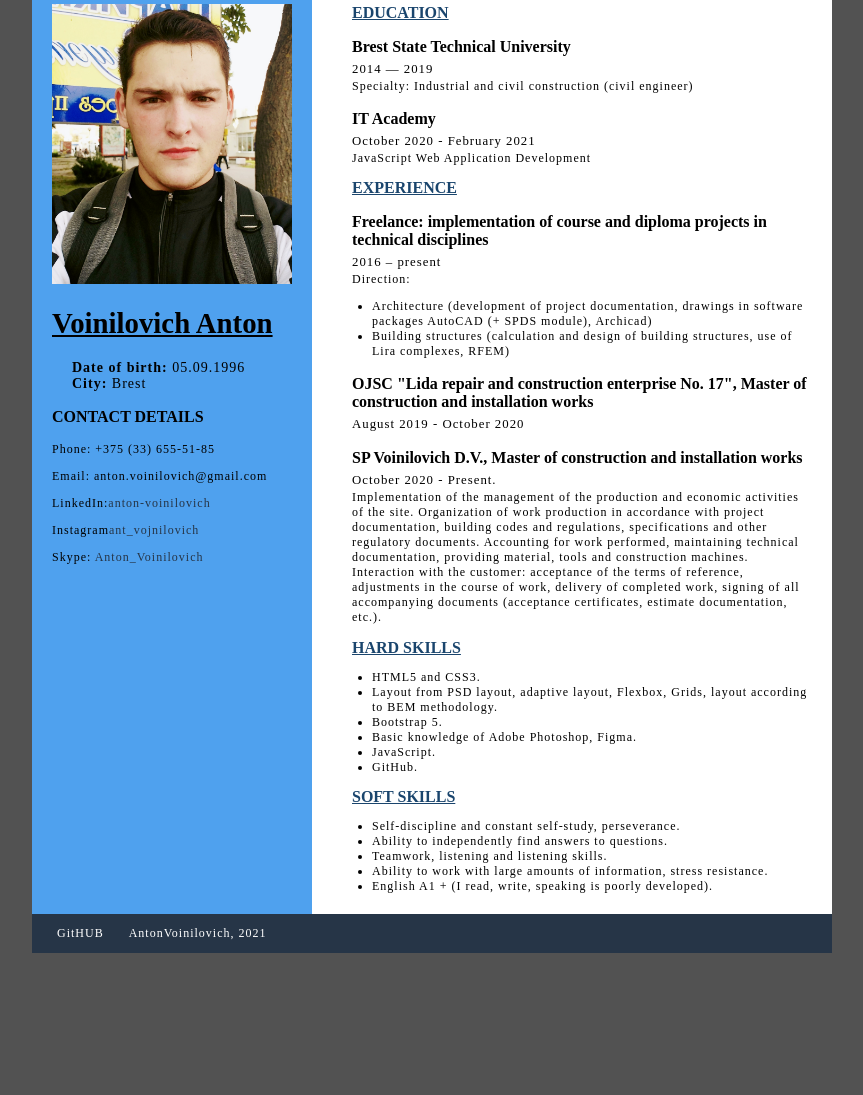
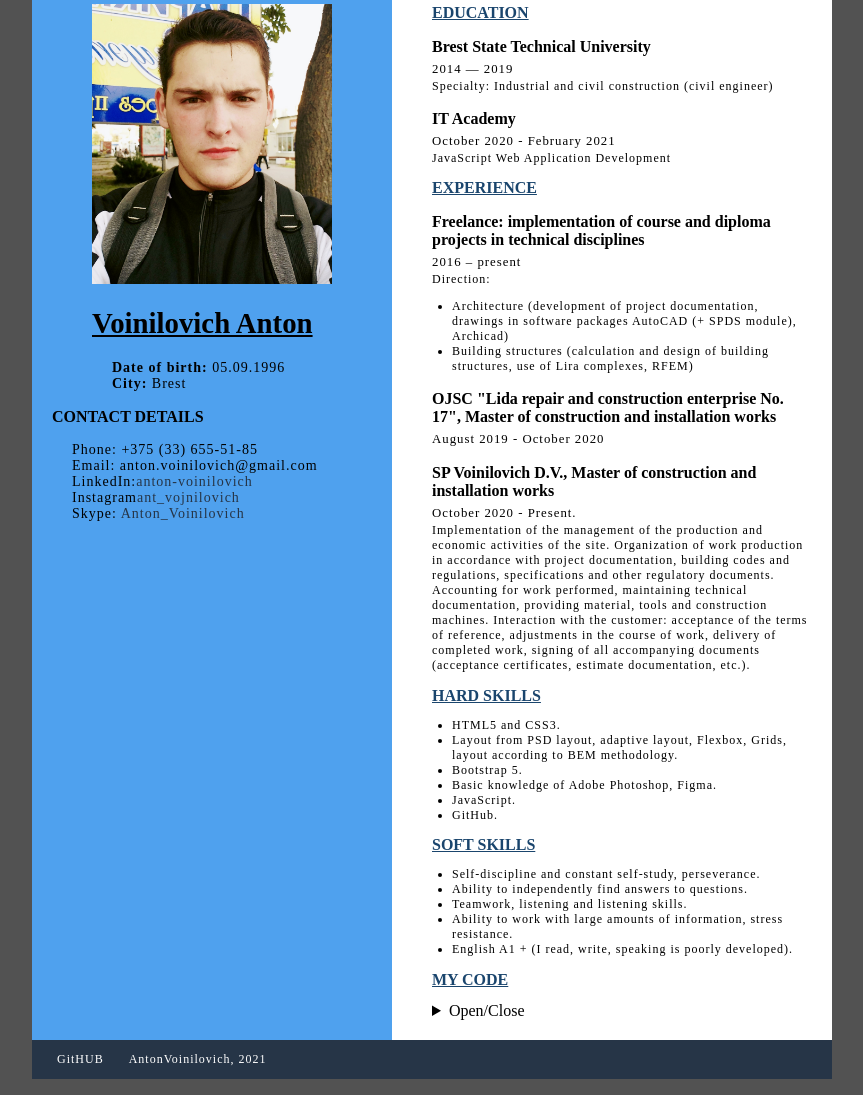
Before and after one commit to AntonVoinilovich/rsschool-cv, a plain HTML site: page index.html in a window 1280 px wide. Shown: the part 32-1127 px from the top of the page, without its empty margins (208-1071 px from the left). Before the commit the page ends 1001 px from the top, so only its background shows below. Drawn offline with Linux system fonts and the light colour scheme.

Commit message:
fix: teg
fix: teg

```diff
--- a/index.html
+++ b/index.html
@@ -9,34 +9,35 @@
     <title>CV</title>
 </head>
 
-<body>
-    <div class="article CV">
+<div class="article CV">
         <div class="section cvContent">
             <div class="cv-left">
-                <div class="wrapper">
-                    <div>
+                <header class="wrapper">
+                    <figure>
                         <img src="myPhoto.jpg" alt="myPhoto">
                         <h1>Voinilovich Anton</h1>
                         <ul>
                             <li><b>Date of birth:</b> 05.09.1996</li>
                             <li><b>City:</b> Brest</li>
                         </ul>
-                    </div>
-                    <div>
+                    </figure>
+                    <nav>
                         <h3>CONTACT DETAILS</h3>
-                        <p>Phone: +375 (33) 655-51-85</p>
-                        <p>Email: anton.voinilovich@gmail.com</p>
-                        <p>LinkedIn:<a href="https://www.linkedin.com/in/anton-voinilovich/"
-                                target="blank">anton-voinilovich</a></p>
-                        <p>Instagram<a href="https://www.instagram.com/ant_vojnilovich/"
-                                target="blank">ant_vojnilovich</a></p>
-                        <p>Skype: <a href="skype:Anton_Voinilovich">Anton_Voinilovich</a></p>
-                    </div>
-                </div>
+                        <ul>
+                            <li>Phone: +375 (33) 655-51-85</li>
+                            <li>Email: anton.voinilovich@gmail.com</li>
+                            <li>LinkedIn:<a href="https://www.linkedin.com/in/anton-voinilovich/"
+                                target="blank">anton-voinilovich</a></li>
+                            <li>Instagram<a href="https://www.instagram.com/ant_vojnilovich/"
+                                target="blank">ant_vojnilovich</a></li>
+                            <li>Skype: <a href="skype:Anton_Voinilovich">Anton_Voinilovich</a></li>
+                        </ul>
+                    </nav>
+                </header>
             </div>
             <div class="section cv-right">
                 <div class="wrapper">
-                    <div class="content">
+                    <section class="content">
                         <h2>EDUCATION</h2>
 
                         <h3>Brest State Technical University</h3>
@@ -45,8 +46,8 @@
                         <h3>IT Academy</h3>
                         <h4>October 2020 - February 2021</h4>
                         <p>JavaScript Web Application Development</p>
-                    </div>
-                    <div class="content">
+                    </section>
+                    <section class="content">
                         <h2>EXPERIENCE</h2>
                         <h3>Freelance: implementation of course and diploma projects in technical disciplines</h3>
                         <h4>2016 – present</h4>
@@ -69,8 +70,8 @@
                             Interaction with the customer: acceptance of the terms of reference, adjustments in the
                             course of work, delivery of completed work, signing of all accompanying documents
                             (acceptance certificates, estimate documentation, etc.).</p>
-                    </div>
-                    <div class="content">
+                    </section>
+                    <section class="content">
                         <h2>HARD SKILLS</h2>
                         <ul>
                             <li>HTML5 and CSS3.</li>
@@ -81,8 +82,8 @@
                             <li>JavaScript.</li>
                             <li>GitHub.</li>
                         </ul>
-                    </div>
-                    <div class="content">
+                    </section>
+                    <section class="content">
                         <h2>SOFT SKILLS</h2>
                         <ul>
                             <li>Self-discipline and constant self-study, perseverance.</li>
@@ -91,14 +92,28 @@
                             <li>Ability to work with large amounts of information, stress resistance.</li>
                             <li>English A1 + (I read, write, speaking is poorly developed).</li>
                         </ul>
-                    </div>
+                    </section>
+                    <section class="content">
+                        <h2>MY CODE</h2>
+                        <details>
+                            <summary>Open/Close</summary>
+                            <br>
+                            <p><i>Write a function that reverses an array. (Don't use array.reverse ())</i></p>
+                            <p>const reverse = (array) => {</p>
+                            <p>let arr = [];</p>
+                            <p>array.forEach(element => arr.unshift(element));</p>
+                            <p>return arr</p>
+                            <p>}</p>
+                            <p>const data = [1, 2, 3];</p>
+                            <p>console.log(reverse(data));</p>
+                        </details>
+                    </section>
                 </div>
             </div>
         </div>
-
-        <div class="footer">
+        <footer class="footer">
             <p>GitHUB<a href="https://github.com/AntonVoinilovich" target="blank">AntonVoinilovich</a>, 2021</p>
-        </div>
+        </footer>
     </div>
 </body>
 
```
